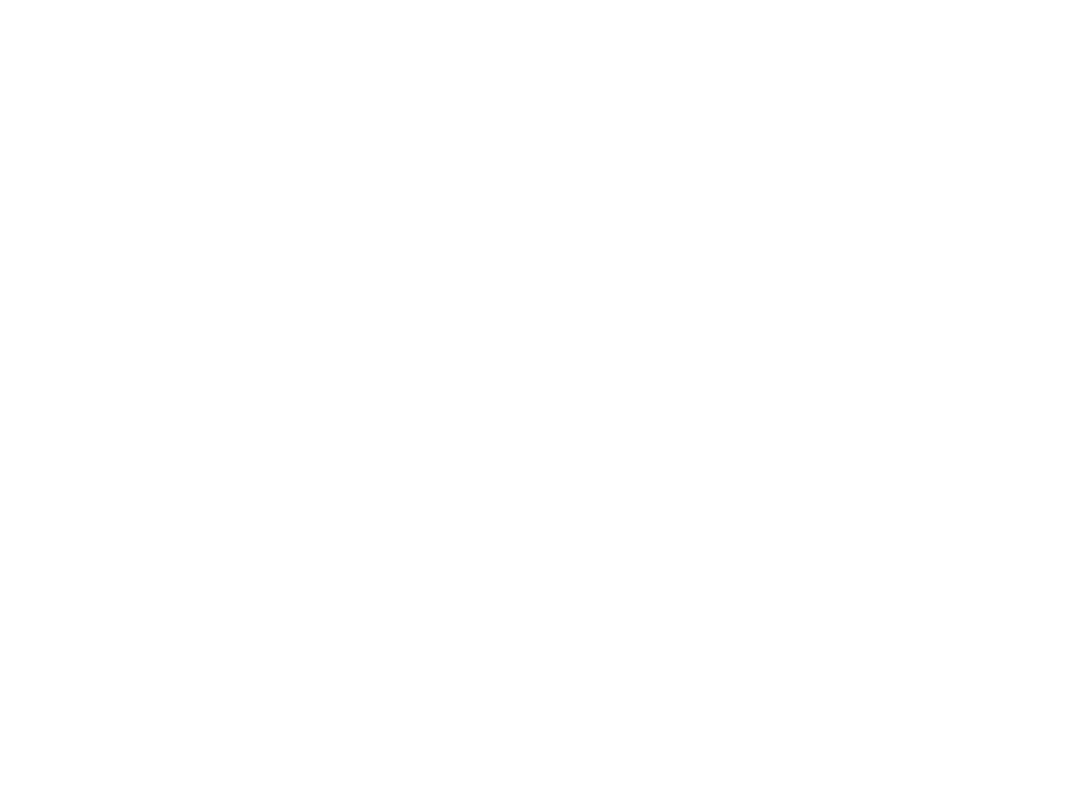
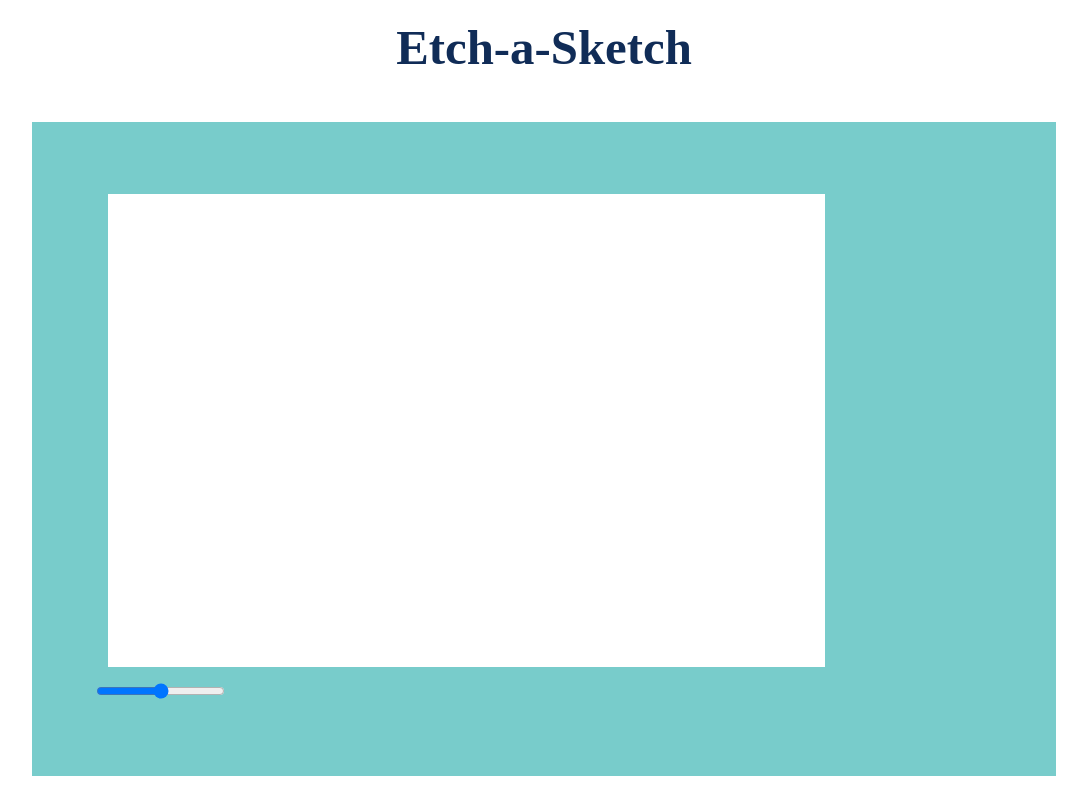
Before and after one commit to gucchunchun/Etch-a-Sketch, a website: page index.html in a window 1280 px wide. Shown: the whole page, without its empty margins (96-1183 px from the left). Drawn offline with Linux system fonts and the light colour scheme.

Commit message:
Add Base HTML & Styles in CSS

```diff
--- a/index.html
+++ b/index.html
@@ -8,7 +8,40 @@
   </head>
   <body>
     <!-- magnetic drawing board like -->
-    <div class="sektch-borad"></div>
+    <header>
+      <h1 class="title">Etch-a-Sketch</h1>
+    </header>
+    <div class="sketch-board__ctr">
+      <div class="sketch-board">
+        <menu class="sketch-board__stamp__ctr">
+          <button
+            type="button"
+            id="stamp--circle"
+            class="sketch-board__stamp circle"
+          ></button>
+          <button
+            type="button"
+            id="stamp--triangle"
+            class="sketch-board__stamp triangle"
+          ></button>
+          <button
+            type="button"
+            id="stamp--square"
+            class="sketch-board__stamp square"
+          ></button>
+          <button
+            type="button"
+            id="stamp--heart"
+            class="sketch-board__stamp heart"
+          ></button>
+        </menu>
+        <div class="sketch-board__sketch"></div>
+        <div class="sketch-board__option"></div>
+        <div class="sketch-board__eraser">
+          <input type="range" class="eraser" />
+        </div>
+      </div>
+    </div>
     <script src="index.js"></script>
   </body>
 </html>
--- a/style.css
+++ b/style.css
@@ -0,0 +1,113 @@
+:root {
+    color-scheme: normal;
+    --c--bg: 255, 255, 255;
+    --c--main: 120, 204, 203; /* #78CCCB */
+    --c--secondary: 255, 237, 101; /* #FFED65 */
+    --c--tertiary: 218, 192, 163; /* DAC0A3 */
+    --c--text: 16, 44, 87; /* 102C57 */
+
+    --font-size--h1: 3.052rem;
+    --font-size--h2: 2.441rem;
+    --font-size--h3: 1.953rem;
+    --font-size--h4: 1.543rem;
+    --font-size--h5: 1.24rem;
+    --font-size--p: 1rem;
+
+    --font-weight--light: 300;
+    --font-weight--bold: 800;
+
+    --flip--width: 500px;
+    --flip--height: 10rem;
+}
+/* Reset */
+* {
+    margin: 0;
+    padding: 0;
+    box-sizing: border-box;
+}
+button {
+    border: none;
+    background-color: none;
+}
+h1 {
+    font-size: var(--font-size--h1);
+    font-weight: var(--font-weight--bold);
+}
+h2 {
+    font-size: var(--font-size--h2);
+    font-weight: var(--font-weight--bold);
+}
+h3 {
+    font-size: var(--font-size--h3);
+    font-weight: var(--font-weight--bold);
+}
+h4 {
+    font-size: var(--font-size--h4);
+    font-weight: var(--font-weight--bold);
+}
+h5 {
+    font-size: var(--font-size--h5);
+    font-weight: var(--font-weight--bold);
+}
+h1::first-letter,
+h2::first-letter,
+h3::first-letter,
+h4::first-letter,
+h5::first-letter {
+    text-transform: uppercase;
+}
+
+body {
+    width: 100vw;
+    height: 100vh;
+    background-color: rgb(var(--c--bg));
+    display: flex;
+    flex-wrap: nowrap;
+    justify-content: center;
+    flex-direction: column;
+    overflow: hidden;
+    color: rgb(var(--c--text));
+}
+.title {
+    width: 100%;
+    height: calc(var(--font-size--h1) * 2);
+    padding: calc(var(--font-size--h1) / 2) 0;
+    line-height: var(--font-size--h1);
+    text-align: center;
+    flex: 0 0 auto;
+}
+
+/* Sketch Board */
+.sketch-board__ctr {
+    width: 100%;
+    height: calc(100vh - var(--font-size--h1) * 3);
+    margin: calc(var(--font-size--h1) / 2) 0;
+    flex: 1 0 auto;
+    display: flex;
+    justify-content: center;
+    align-items: center;
+}
+.sketch-board {
+    width: 80%;
+    max-height: 100%;
+    aspect-ratio: 4/3;
+    padding: 5%;
+    background-color: rgb(var(--c--main));
+    display: flex;
+    flex-wrap: wrap;
+    align-items: center;
+}
+.sketch-board__stamp__ctr {
+
+}
+.sketch-board__sketch {
+    width: 80%;
+    height: 90%;
+    background-color: rgb(var(--c--bg));
+}
+.sketch-board__option {
+
+}
+.sketch-board__eraser {
+    width: 100%;
+}
```
